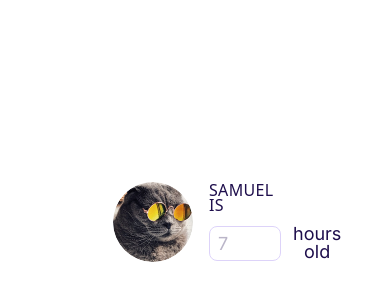
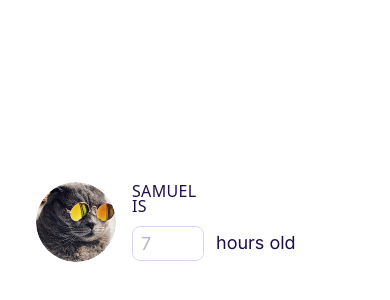
Before and after one commit to syntax-dot/samuel-input, a Vue app: page / in a window 390 px wide. Shown: the part 200-500 px from the top of the page. Built offline with nearby package versions, Linux system fonts and the light colour scheme; a web font is replaced by a local one.

Commit message:
enhance layout and styling in App.vue and HoursInput.vue for improved responsiveness

```diff
--- a/src/App.vue
+++ b/src/App.vue
@@ -20,6 +20,5 @@ const isFocus = ref(false);
   flex-wrap: wrap;
   gap: 12px;
   align-items: center;
-  justify-content: center;
 }
 </style>
--- a/src/css/app.css
+++ b/src/css/app.css
@@ -18,7 +18,7 @@ body {
 }
 
 #app {
-    max-width: 1280px;
+    width: 100%;
     margin: 0 auto;
     padding: 2rem;
     text-align: center;
--- a/src/features/hours-input/ui/HoursInput.vue
+++ b/src/features/hours-input/ui/HoursInput.vue
@@ -11,7 +11,7 @@
     @blur="emit('blur', $event)"
   >
     <template v-if="appendLabel" #append>
-      <span>{{ appendLabel }}</span>
+      <span class="append-label">{{ appendLabel }}</span>
     </template>
   </BaseInput>
 </template>
@@ -103,3 +103,8 @@ onMounted(() => {
   input.addEventListener('beforeinput', onBeforeInput);
 });
 </script>
+<style scoped>
+.append-label {
+  white-space: nowrap;
+}
+</style>
```
